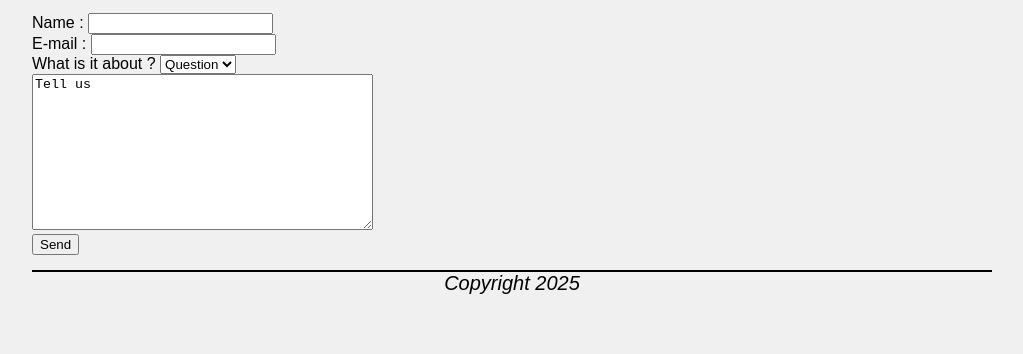
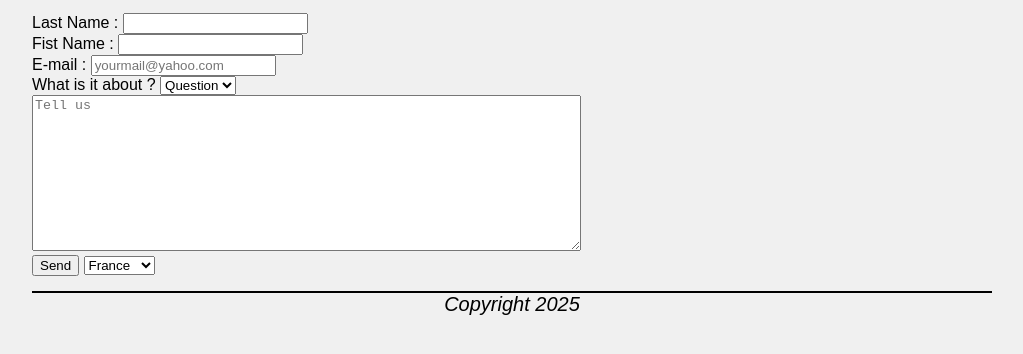
Before and after one commit to RamziMaoua/HNI-Projects, a plain HTML site: page project-1/contact.html in a window 1280 px wide. Shown: the part 208-562 px from the top of the page, without its empty margins (128-1151 px from the left). Drawn offline with Linux system fonts and the light colour scheme.

Commit message:
change to contact page

```diff
--- a/project-1/contact.html
+++ b/project-1/contact.html
@@ -45,16 +45,27 @@
 
         <div id="contactForm">
             <form action="https://hnitest.go.yj.fr" method="post">
-                Name : <input type="text" /><br />
-                E-mail : <input type="text" /><br />
+                Last Name : <input type="text" id="lastname" name="lastname"/><br />
+                Fist Name : <input type="text" id="firstname" name="firstname"/><br />
+                E-mail : <input type="email" name="mail" placeholder="yourmail@yahoo.com"/><br />
                 <label for="subject">What is it about ?</label>
                 <select name="subject" id="subject">
                     <option value="question">Question</option>
                     <option value="Review">Review</option>
                 </select> <br/>
-                <textarea name="form" id="form" cols="40" rows="10">Tell us</textarea> <br />
+                <textarea name="request" id="request" cols="66" rows="10" placeholder="Tell us"></textarea> <br />
                 <input type="submit" value="Send" />
+                <select name="country" id="country" >
+                    <option value="france">France</option>
+                    <option value="england">England</option>
+                    <option value="usa">USA</option>
+                    <option value="italy">Italy</option>
+                    <option value="spain">Spain</option>
+                    <option value="peru">Peru</option>
+                </select>
             </form>
+
+
         </div>
     </section>
     <footer>Copyright 2025</footer>
```
